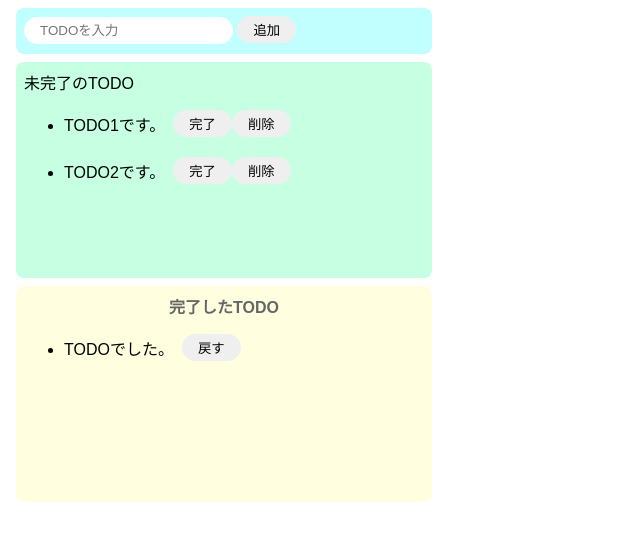
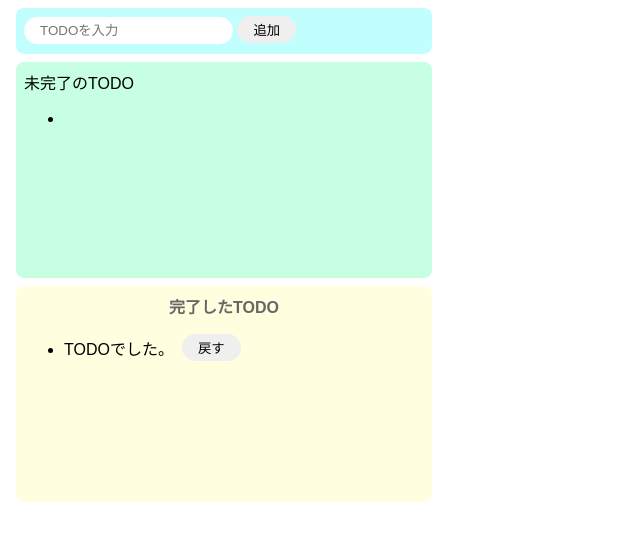
Before and after one commit to daisuke-harada/js-TODO, a website built with Parcel: page index.html in a window 1280 px wide. Both pictures are taken after a click on the button "追加". Shown: the whole page, without its empty margins (0-640 px from the left). Built offline with nearby package versions, Linux system fonts and the light colour scheme.

Commit message:
[add]htmlをjavascriptで動かす。

```diff
--- a/index.html
+++ b/index.html
@@ -12,20 +12,7 @@
     </div>
     <div class="incomplete-area">
       <p　class="title">未完了のTODO</p>
-      <ul>
-        <div class="list-row">
-          <li>TODO1です。</li>
-          <button>完了</button>
-          <button>削除</button>
-        </div>
-      </ul>
-      <ul>
-        <div class="list-row">
-          <li>TODO2です。</li>
-          <button>完了</button>
-          <button>削除</button>
-        </div>
-      </ul>
+      <ul id="incomplete-list"></ul>
     </div>
     <div class="complete-area">
       <p class="title">完了したTODO</p>
--- a/src/index.js
+++ b/src/index.js
@@ -1,9 +1,23 @@
 import "./styles.css";
 
 const onClickAdd = () => {
+  // テキストボックスの値を所得し、初期化する。
   const inputText = document.getElementById("add-text").value;
   document.getElementById("add-text").value = "";
-  alert(inputText);
+
+  // div生成
+  const div = document.createElement("div");
+  div.className = "list-row";
+
+  // liタグ生成
+  const li = document.createElement("li");
+  li.innerText = inputText;
+
+  // divタグの子要素に各要素を設定
+  div.appendChild(li);
+
+  // 未完了リストに追加
+  document.getElementById("incomplete-list").appendChild(div);
 };
 
 document
```
